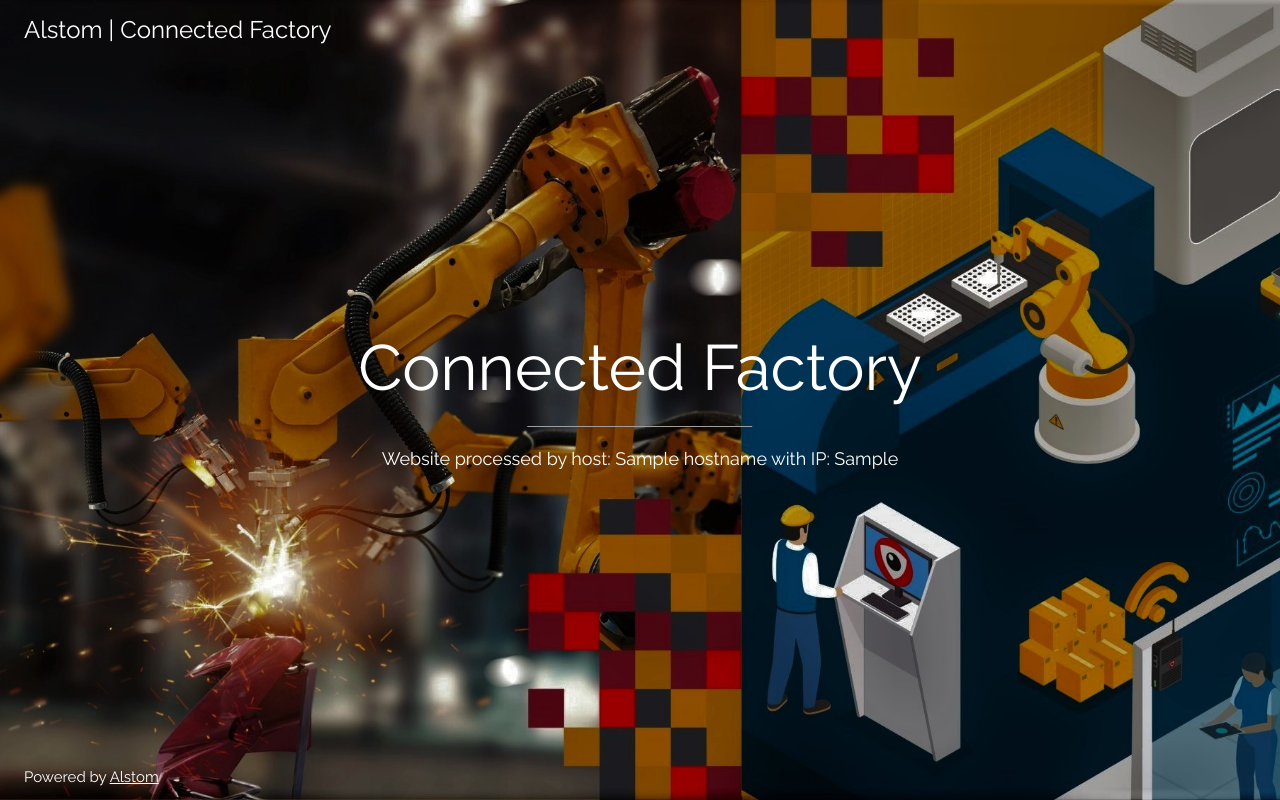
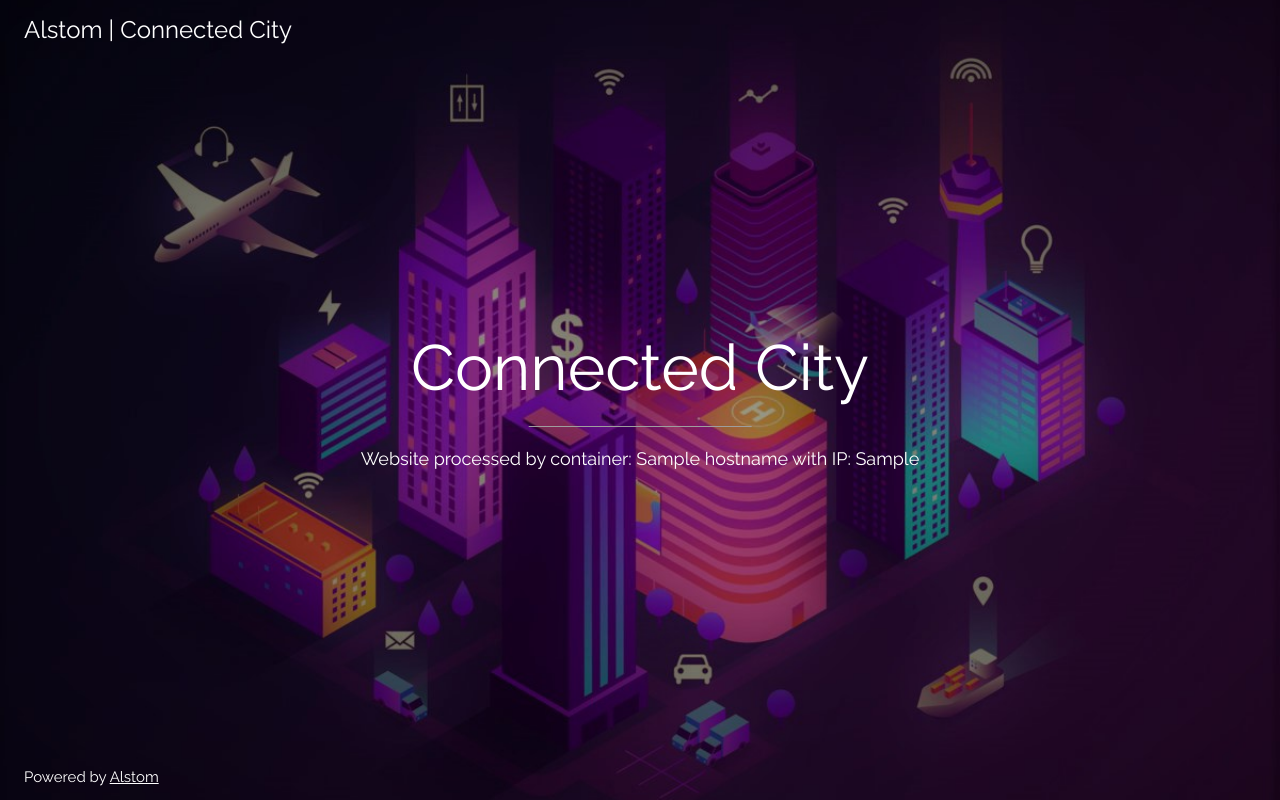
Before and after one commit to kunchalavikram1427/Docker_public, a Flask app: template Examples/Dockerfile-flask-example/templates/index.html in a window 1280 px wide. Run offline with Flask 2, Linux system fonts and the light colour scheme; the template is opened without the code that fills it: most values are stand-ins (such as "Sample title", 1, 10 or a date in 2020).

Commit message:
Added flask files
Added flask files

```diff
--- a/Examples/Dockerfile-flask-example/templates/index.html
+++ b/Examples/Dockerfile-flask-example/templates/index.html
@@ -1,6 +1,6 @@
 <!DOCTYPE html>
 <html>
-<title>Alstom Smart Factory</title>
+<title>Alstom Smart City</title>
 <meta charset="UTF-8">
 <meta name="viewport" content="width=device-width, initial-scale=1">
 <link rel="stylesheet" href="https://www.w3schools.com/w3css/4/w3.css">
@@ -9,7 +9,7 @@
 body,h1 {font-family: "Raleway", sans-serif}
 body, html {height: 100%}
 .bgimg {
-  background-image: url('/static/industry.jpg');
+  background-image: url('/static/smartcity.jpg');
   min-height: 100%;
   background-position: center;
   background-size: cover;
@@ -19,12 +19,12 @@ body, html {height: 100%}
 
 <div class="bgimg w3-display-container w3-animate-opacity w3-text-white">
   <div class="w3-display-topleft w3-padding-large w3-xlarge">
-    Alstom | Connected Factory
+    Alstom | Connected City
   </div>
   <div class="w3-display-middle">
-    <h1 class="w3-jumbo w3-animate-top">Connected Factory</h1>
+    <h1 class="w3-jumbo w3-animate-top" style="text-align:center"> Connected City </h1>
     <hr class="w3-border-grey" style="margin:auto;width:40%">
-    <p class="w3-large w3-center">Website processed by host: {{ hostname }} with IP: {{ ip }}</p>
+    <p class="w3-large w3-center"> Website processed by container: {{ hostname }} with IP: {{ ip }} </p>
   </div>
   <div class="w3-display-bottomleft w3-padding-large">
     Powered by <a href="https://www.alstom.com" target="_blank">Alstom</a>
```
Also changed, not shown: Examples/Dockerfile-flask-example/appv3.py (renamed from Examples/Dockerfile-flask-example/appv4.py), Examples/Dockerfile-flask-example/static/industry.jpg (deleted), Examples/Dockerfile-flask-example/static/smartcity.jpg (added), 1 other file.
